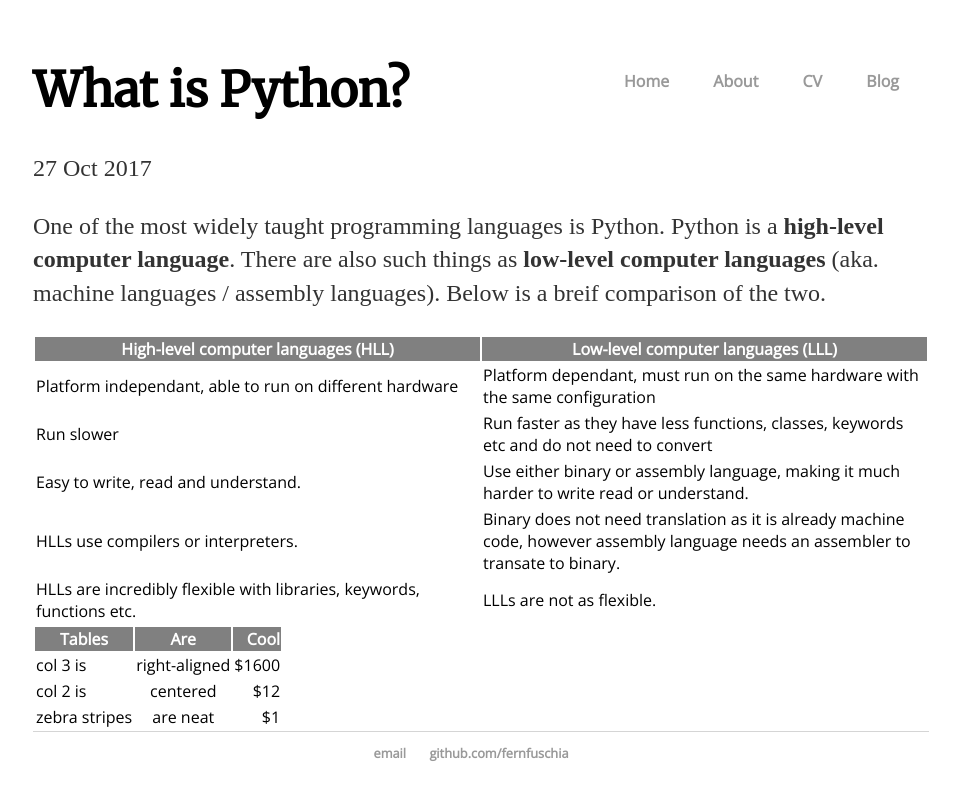
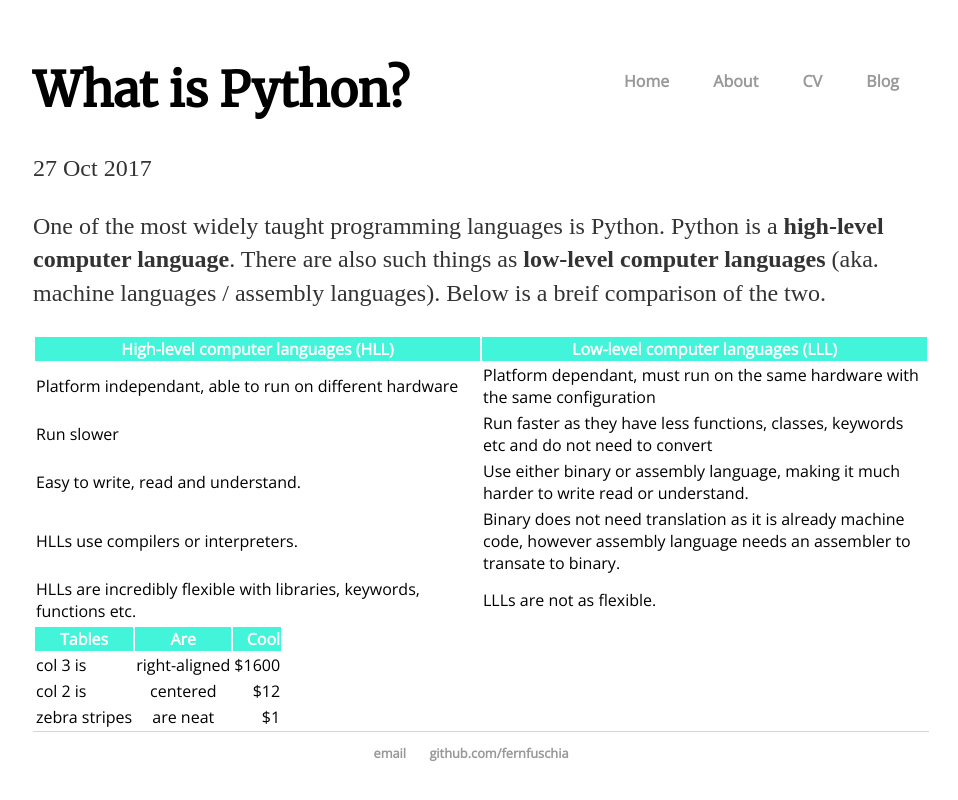
Before and after one commit to fernfuschia/fernfuschia.github.io, a Jekyll site: the page built from _posts/2017-10-27-what-is-python.md, in a window 1280 px wide. Shown: the top 800 px of the page, without its empty margins (159-1117 px from the left). Built offline with Jekyll 4.4.1, drawn with Linux system fonts in a browser that asks for light colours.

Commit message:
Update main.css

```diff
--- a/css/main.css
+++ b/css/main.css
@@ -67,6 +67,6 @@ th, td {
 }
 
 th {
-    background-color: gray;
+    background-color: #42f4d9;
     color: white;
 }
```
